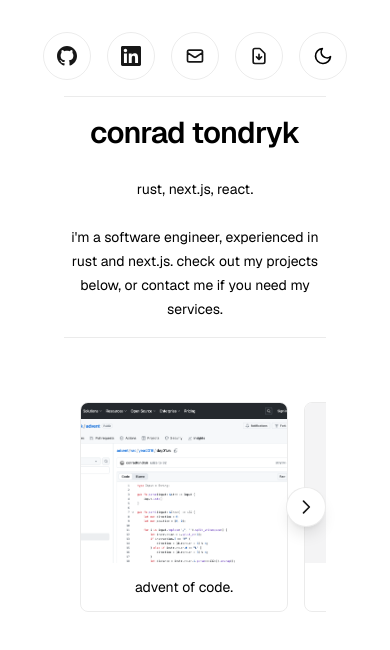
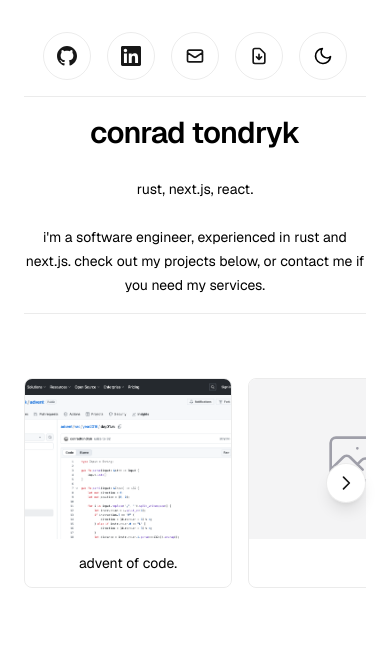
Before and after one commit to conradtondryk/website-0, a Next.js app: page / in a window 390 px wide. Shown: the top 650 px of the page. Built offline with nearby package versions, Linux system fonts and the light colour scheme.

Commit message:
adjust padding for carousel

```diff
--- a/app/components/carousel/Carousel.tsx
+++ b/app/components/carousel/Carousel.tsx
@@ -76,7 +76,7 @@ export default function Carousel({
       <div
         ref={scrollContainerRef}
         onScroll={handleScroll}
-        className="flex gap-4 overflow-x-auto scrollbar-hide scroll-smooth pl-4 pr-12 md:px-12"
+        className="flex gap-4 overflow-x-auto scrollbar-hide scroll-smooth px-0 md:px-12"
         style={{ scrollbarWidth: 'none', msOverflowStyle: 'none' }}
       >
         {projects.map((project, index) => (
--- a/app/page.tsx
+++ b/app/page.tsx
@@ -23,7 +23,7 @@ export default function Home() {
 
   return (
     <div className="flex min-h-screen items-center justify-center bg-zinc-50 font-sans dark:bg-black">
-      <main className="flex min-h-screen w-full max-w-3xl flex-col pt-8 pb-32 px-16 bg-white dark:bg-black">
+      <main className="flex min-h-screen w-full max-w-3xl flex-col pt-8 pb-32 px-6 sm:px-16 bg-white dark:bg-black">
         <div className="flex flex-col items-center sm:items-start">
           <SocialButtons
             githubUrl="https://github.com/conradtondryk"
```
